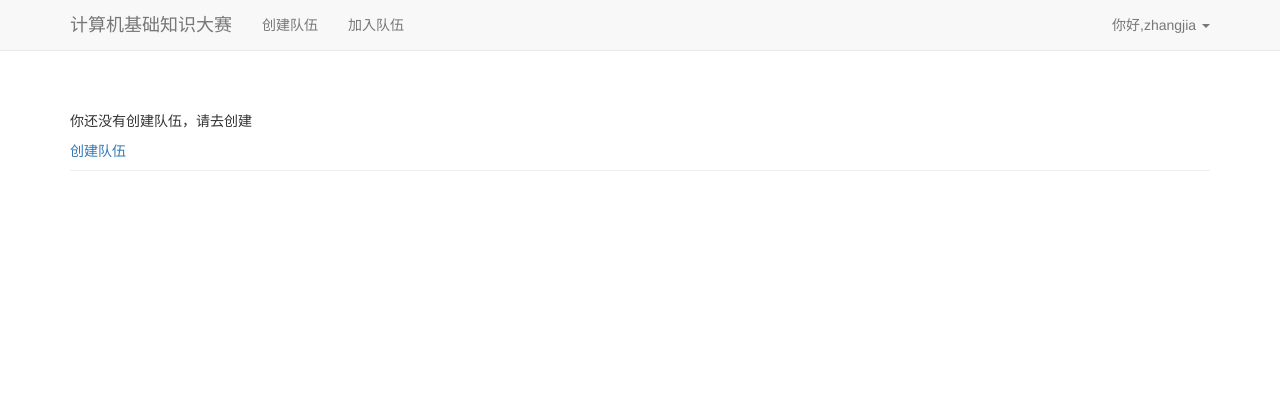
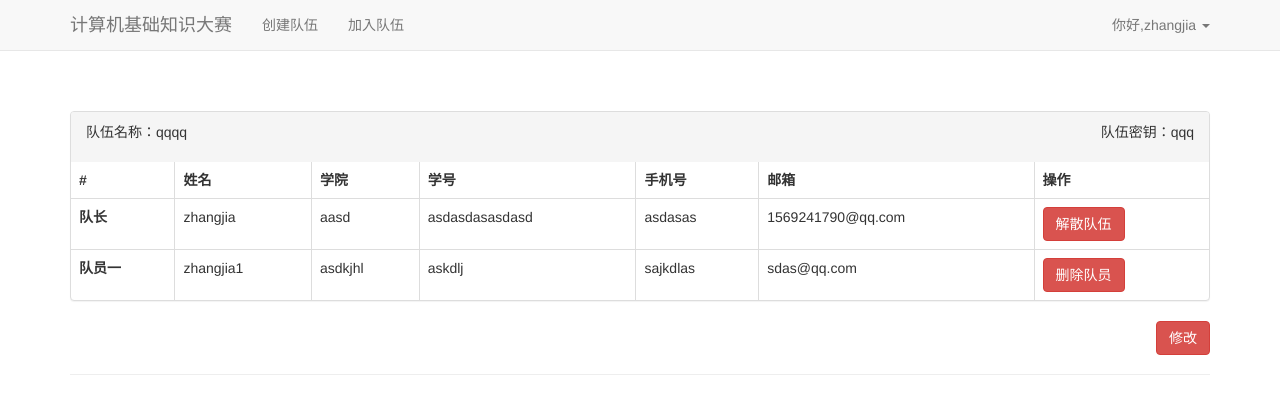
Before and after one commit to ZhangJia923/sacc_sign, a Django app: page /delete_member/13 in a window 1280 px wide. Shown: the top 414 px of the page. Run offline with Django 3.2, Linux system fonts and the light colour scheme; a user stored in the database is signed in; data comes from the database, SQL or seed files in the repository; some libraries are stand-ins or nearby versions.

Commit message:
添加了响应式

```diff
--- a/sacc_sign/settings.py
+++ b/sacc_sign/settings.py
@@ -25,7 +25,7 @@ SECRET_KEY = '3if3dm)^((^7ahr#b0my-#h=obli!%d*&b$&6)gns8%8h@(=i%'
 # SECURITY WARNING: don't run with debug turned on in production!
 DEBUG = True
 
-ALLOWED_HOSTS = []
+ALLOWED_HOSTS = ["sacc.yulige.top"]
 
 
 # Application definition
@@ -85,7 +85,7 @@ DATABASES = {
         'ENGINE': 'django.db.backends.mysql',
         'NAME': 'sacc_sign',
         'USER': 'root',
-        'PASSWORD': 'root',
+        'PASSWORD': 'sacc_mysql',
         'HOST': '127.0.0.1',
         'PORT': '3306',
     }
@@ -138,7 +138,7 @@ LOGIN_URL = '/users/login/'
 BOOTSTRAP3 = {
     'include_jquery' : True,
 }
-STATIC_ROOT='static/'
+STATIC_ROOT='/var/www/html/sacc_sign/static/'
 EMAIL_USE_TLS = True
 # EMAIL_HOST = 'smtp.163.com'
 # EMAIL_PORT = 25
--- a/sign_up/models.py
+++ b/sign_up/models.py
@@ -2,7 +2,7 @@ from django.db import models
 # from django.contrib.auth.models import User
 from users.models import User
 from datetime import datetime
-
+from django.utils import timezone
 # Create your models here.
 
 class Team_info(models.Model):
@@ -52,7 +52,7 @@ class EmailVerifyRecord(models.Model):
     code = models.CharField(max_length=20, verbose_name=u"验证码")
     email = models.EmailField(max_length=50, verbose_name=u"邮箱")
     # 包含注册验证和找回验证
-    send_time = models.DateTimeField(verbose_name=u"发送时间", default=datetime.now)
+    send_time = models.DateTimeField(verbose_name=u"发送时间", default=timezone.now)
     class Meta:
         verbose_name = u"邮箱验证码"
         verbose_name_plural = verbose_name
--- a/sign_up/templates/sign_up/index.html
+++ b/sign_up/templates/sign_up/index.html
@@ -3,6 +3,7 @@
 <html lang="en">
 <head>
     <meta charset="UTF-8">
+    <meta name="viewport" content="width=device-width, initial-scale=1, maximum-scale=1, user-scalable=no">
     <title>计算机基础知识大赛</title>
     {% bootstrap_css %}
     {% bootstrap_javascript %}
@@ -12,8 +13,10 @@
     <nav class="navbar navbar-default navbar-static-top">
         <div class="container">
             <div class="navbar-header">
-                <button type="button" class="navbar-toggle collapsed" data-toggle="collapse"
-                        data-target="#navbar" aria-expanded="false" aria-controls="navbar">
+                <button type="button" class="navbar-toggle collapsed" data-toggle="collapse" data-target="#bs-example-navbar-collapse-1" aria-expanded="false">
+                    <span class="icon-bar"></span>
+                    <span class="icon-bar"></span>
+                    <span class="icon-bar"></span>
                 </button>
                 <a class="navbar-brand" href="{% url 'sign_up:index' %}">计算机基础知识大赛</a>
             </div>
--- a/sign_up/templates/sign_up/my_team.html
+++ b/sign_up/templates/sign_up/my_team.html
@@ -2,11 +2,12 @@
 {% block content %}
     {% for team in teams %}
         <div class="panel panel-default">
-            <div class="panel-heading">
+            <div class="panel-heading  table-responsive">
                 <p style="float: left">队伍名称：{{ team.team_name }}</p>
                 <p style="text-align: right;margin-bottom: 0">队伍密钥：{{ team.team_key }}</p>
             </div>
-            <table class="table table-hover">
+            <div class="table-responsive">
+            <table class="table table-hover  table-bordered">
                 <thead>
                 <tr>
                     <th>#</th>
@@ -28,7 +29,7 @@
                     <td>{{ team.leader_email }}</td>
                     {% if team.owner == user %}
                         <td>
-                            <a href="{% url 'sign_up:delete_member' 1 %}">
+                            <a href="{% url 'sign_up:delete_team' team.id %}">
                                 <button type="button" class="btn btn-danger">解散队伍</button>
                             </a>
                         </td>
@@ -100,6 +101,7 @@
                 {% endif %}
                 </tbody>
             </table>
+            </div>
         </div>
         <div>
             {% if team.owner == user %}
--- a/sign_up/views.py
+++ b/sign_up/views.py
@@ -192,17 +192,17 @@ def delete_member(request,member_id):
         Team_info.objects.filter(owner=request.user).update(
             member1='', college1='', tel1='', student_id1='', email1=''
         )
-        Actor_info.objects.filter(actor_id=team.member1).update(
+        Actor_info.objects.filter(actor_id=team.student_id1).update(
             is_added=False, team_name=''
         )
     else:
         Team_info.objects.filter(owner=request.user).update(
             member2='', college2='', tel2='', student_id2='', email2=''
         )
-        Actor_info.objects.filter(actor_id=team.member2).update(
+        Actor_info.objects.filter(actor_id=team.student_id2).update(
             is_added=False, team_name=''
         )
     teams = Team_info.objects.filter(owner=request.user)
     user = request.user
     context = {'teams':teams,'user':user}
-    return render(request,'sign_up/my_team.html')
+    return render(request,'sign_up/my_team.html',context)
--- a/users/models.py
+++ b/users/models.py
@@ -6,6 +6,7 @@ class User(AbstractUser):
     college = models.CharField(max_length=100)
     name = models.CharField(max_length=100)
     tel = models.CharField(max_length=11)
+    email = models.EmailField(default=None,blank=True,null=True,unique=True, verbose_name='邮箱')
 
     class Meta(AbstractUser.Meta):
         pass
--- a/users/views.py
+++ b/users/views.py
@@ -66,7 +66,7 @@ def register(request):
             email_title = ""
             email_body = ""
             email_title = "注册激活链接"
-            email_body = str(user.username)+" 同学你好，欢迎参加本次计算机基础知识大赛，"+"请点击下面的链接激活你的账号:http://127.0.0.1:8000/users/active/{0}".format(code)
+            email_body = str(user.username)+" 同学你好，欢迎参加本次计算机基础知识大赛，"+"请点击下面的链接激活你的账号:http://sacc.yulige.top/users/active/{0}".format(code)
             # 发送邮件
             send_status = send_mail(email_title, email_body, DEFAULT_FROM_EMAIL, [email])
             context = {"type":"register"}
```
Also changed, not shown: index.html (added, +1 -0 lines), sign_up/migrations/0037_auto_20180406_0601.py (added), users/migrations/0008_auto_20180406_0601.py (added), 1 other file.
